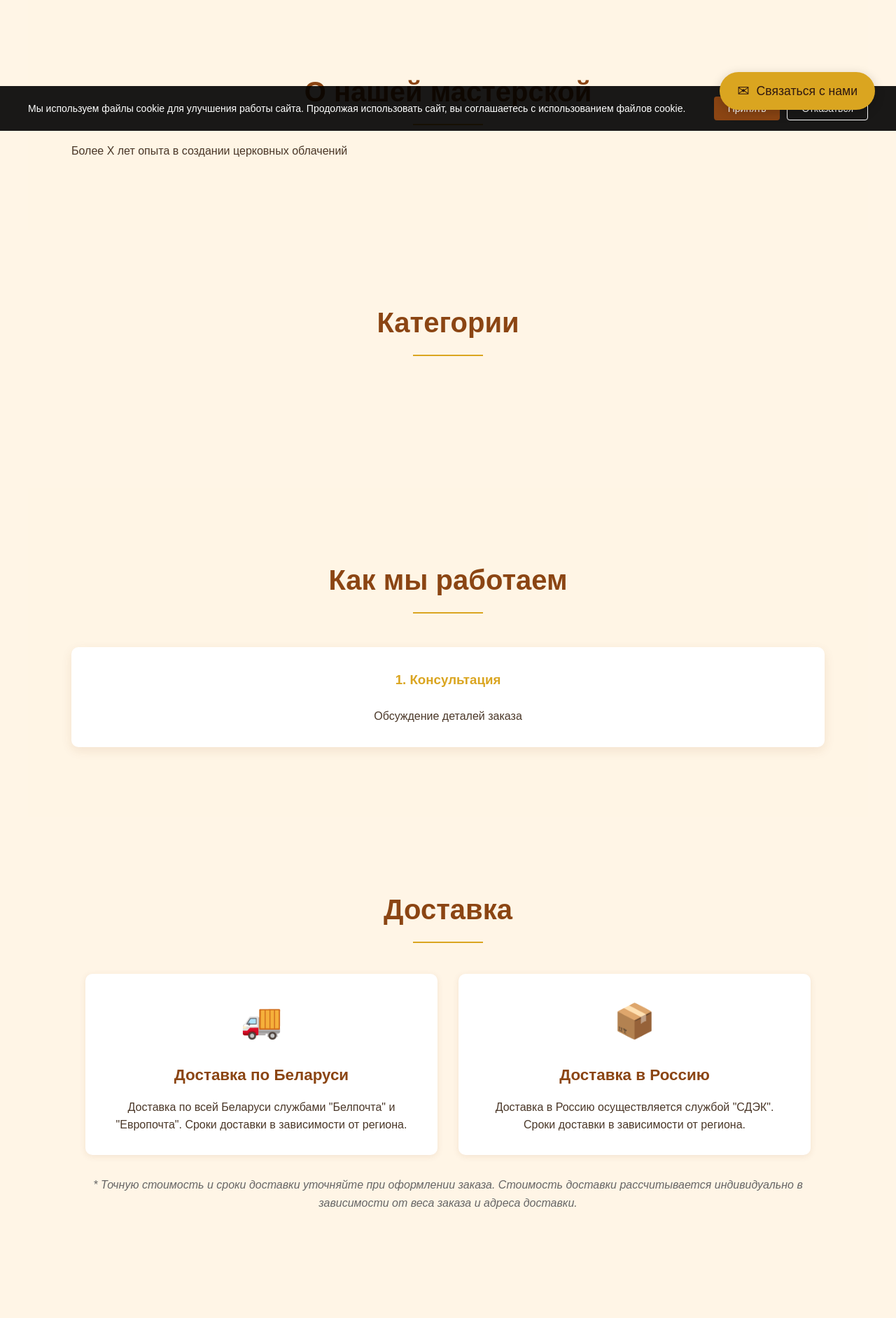
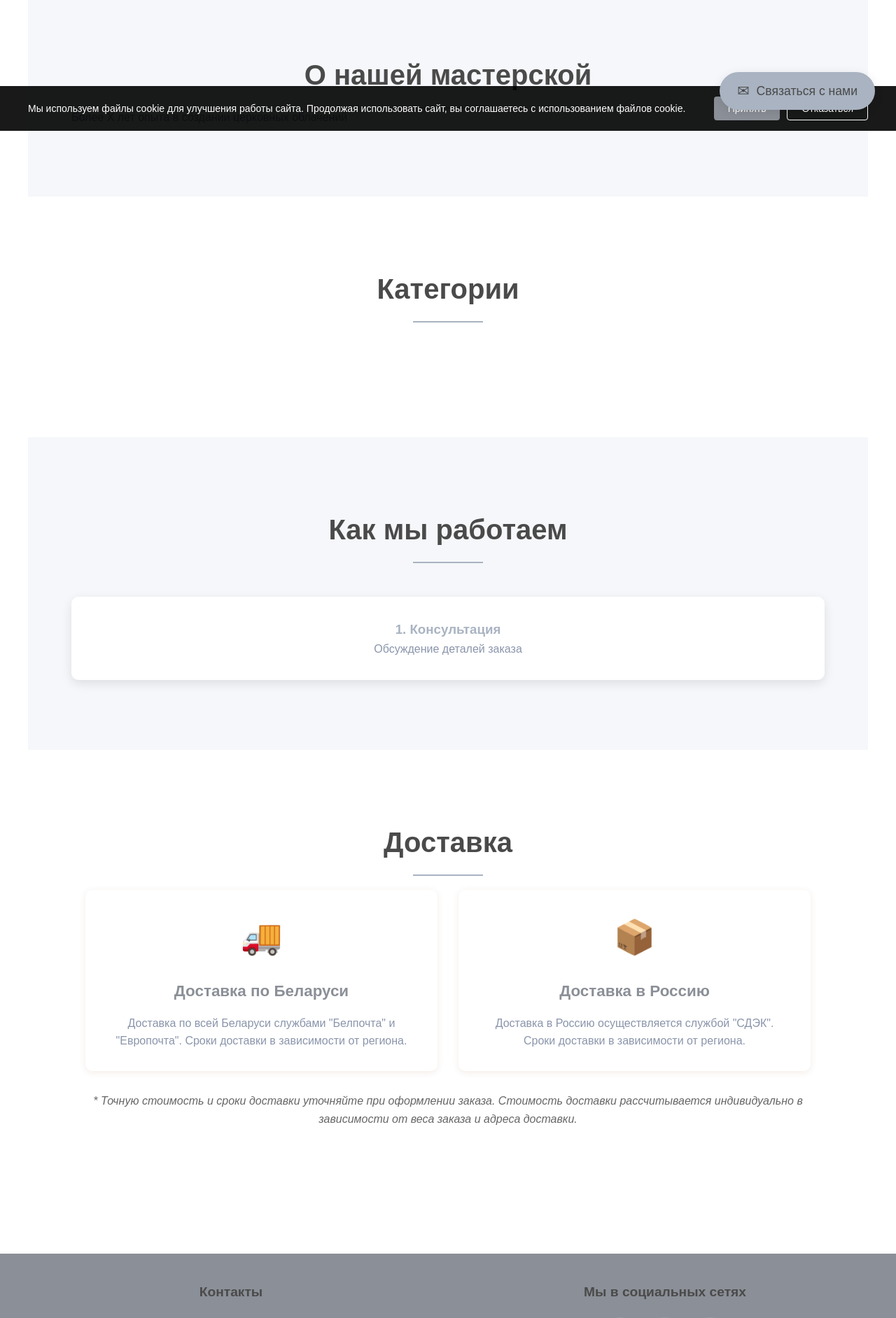
Before and after one commit to druswayne/katya, a Flask app: page / in a window 1280 px wide. Shown: the part 613-2497 px from the top of the page at 70% size. Run offline with Flask 2, Linux system fonts and the light colour scheme; data that the repository does not hold is empty; some web fonts are replaced.

Commit message:
test style

```diff
--- a/static/styles.css
+++ b/static/styles.css
@@ -1,12 +1,36 @@
 /* Переменные с цветами */
 :root {
-    --color-primary: #8B4513;      /* теплый коричневый */
-    --color-secondary: #DAA520;    /* золотистый */
-    --color-accent: #CD853F;       /* песочный */
-    --color-light: #FFF5E6;        /* светлый беж */
-    --color-dark: #2F1810;         /* темный коричневый */
-    --color-text: #4A3728;         /* текстовый коричневый */
-    --color-border: #D2B48C;       /* бежевый для границ */
+    /* Основные цвета */
+    --color-primary: #8b8f97;
+    --color-secondary: #a9b3c1;
+    --color-dark: #4a4a4a;
+    --color-light: #fff;
+    --color-gray: #f5f7fa;
+    --color-text: #8a95ab;
+    --color-border: #e0e0e0;
+    --color-background: #f8f8f8;
+    --color-placeholder: #999;
+
+    /* Цвета для теней */
+    --shadow-color: rgba(0, 0, 0, 0.1);
+    --shadow-color-hover: rgba(0, 0, 0, 0.2);
+    --shadow-color-strong: rgba(0, 0, 0, 0.3);
+
+    /* Цвета для оверлеев */
+    --overlay-dark: rgba(0, 0, 0, 0.5);
+    --overlay-light: rgba(255, 255, 255, 0.1);
+    --overlay-light-hover: rgba(255, 255, 255, 0.2);
+
+    /* Цвета для градиентов */
+    --gradient-overlay: linear-gradient(to top, rgba(0,0,0,0.8), transparent);
+
+    /* Цвета для эффектов */
+    --focus-shadow: rgba(218, 165, 32, 0.1);
+    --button-shadow: rgba(218, 165, 32, 0.2);
+
+    /* Шрифты */
+    --font-primary: 'TTCommons', sans-serif;
+    --font-secondary: 'Playfair Display', serif;
 }
 
 /* Общие стили */
@@ -21,21 +45,19 @@ html {
 }
 
 body {
-    font-family: 'TTCommons', sans-serif;
+    font-family: var(--font-primary);
     line-height: 1.6;
     color: var(--color-text);
     background-color: var(--color-light);
 }
 
-h1, h2, h3, h4 {
-    font-family: 'TTCommons', sans-serif;
-    margin-bottom: 1.5rem;
-    color: var(--color-primary);
+h1, h2, h3, h4, h5, h6 {
+    color: var(--color-dark);
 }
 
 h1 {
     font-size: 3.5rem;
-    text-shadow: 2px 2px 4px rgba(0, 0, 0, 0.2);
+    text-shadow: 2px 2px 4px var(--shadow-color);
 }
 
 h2 {
@@ -148,7 +170,7 @@ section {
 }
 
 section:nth-child(even) {
-    background: rgba(255, 245, 230, 0.5);
+    background: var(--color-gray);
 }
 
 /* Карточки продуктов */
@@ -222,11 +244,11 @@ section:nth-child(even) {
 }
 
 .step {
-    background: #fff;
+    background: var(--color-light);
     padding: 2rem;
     border-radius: 10px;
     text-align: center;
-    box-shadow: 0 5px 15px rgba(139, 69, 19, 0.1);
+    box-shadow: 0 5px 15px var(--shadow-color);
 }
 
 .step h3 {
@@ -338,3 +360,82 @@ footer {
 }
 
 /* Удаляем все стили для карточек категорий, начиная отсюда */
+
+/* Стили для текста */
+a {
+    color: var(--color-primary);
+    text-decoration: none;
+    transition: color 0.3s ease;
+}
+
+a:hover {
+    color: var(--color-secondary);
+}
+
+/* Стили для кнопок */
+.button,
+.submit-btn,
+.action-btn {
+    background-color: var(--color-secondary);
+    color: var(--color-light);
+    border: none;
+    transition: all 0.3s ease;
+}
+
+.button:hover,
+.submit-btn:hover,
+.action-btn:hover {
+    background-color: var(--color-primary);
+    color: var(--color-dark);
+    transform: translateY(-2px);
+}
+
+/* Стили для форм */
+input,
+textarea {
+    border: 1px solid var(--color-border);
+    background-color: var(--color-background);
+}
+
+input:focus,
+textarea:focus {
+    border-color: var(--color-secondary);
+    box-shadow: 0 0 0 3px var(--focus-shadow);
+}
+
+::placeholder {
+    color: var(--color-placeholder);
+}
+
+/* Стили для карточек */
+.card {
+    background-color: var(--color-light);
+    box-shadow: 0 2px 10px var(--shadow-color);
+}
+
+.card:hover {
+    box-shadow: 0 4px 20px var(--shadow-color-hover);
+}
+
+/* Стили для модальных окон */
+.modal {
+    background-color: var(--overlay-dark);
+}
+
+.modal-content {
+    background-color: var(--color-light);
+    box-shadow: 0 5px 25px var(--shadow-color-strong);
+}
+
+/* Стили для футера */
+.footer-bottom {
+    border-top: 1px solid var(--overlay-light);
+}
+
+.social-btn {
+    background-color: var(--overlay-light);
+}
+
+.social-btn:hover {
+    background-color: var(--overlay-light-hover);
+}
--- a/templates/base.html
+++ b/templates/base.html
@@ -266,13 +266,13 @@
             border: none;
             border-radius: 50px;
             cursor: pointer;
-            font-family: 'TTCommons', sans-serif;
+            font-family: var(--font-primary);
             font-size: 1.1rem;
             font-weight: 500;
             display: flex;
             align-items: center;
             gap: 10px;
-            box-shadow: 0 4px 15px rgba(0, 0, 0, 0.2);
+            box-shadow: 0 4px 15px var(--shadow-color);
             transition: all 0.3s ease;
             z-index: 1000;
         }
```
Also changed, not shown: other parts of static/styles.css (+14 -14 lines), other parts of templates/base.html (+20 -19 lines).
